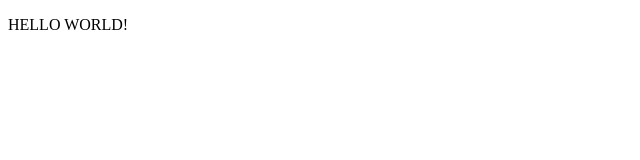
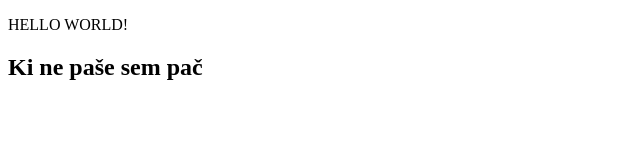
Before and after one commit to Acrysius/studentsTest, a plain HTML site: page index.html in a window 1280 px wide. Shown: the whole page, without its empty margins (0-640 px from the left). Drawn offline with Linux system fonts and the light colour scheme.

Commit message:
Update index.html

```diff
--- a/index.html
+++ b/index.html
@@ -7,5 +7,6 @@
 </head>
 <body>
     <p>HELLO WORLD!</p>
+    <h2>Ki ne paše sem pač</h2>
 </body>
 </html>
```
